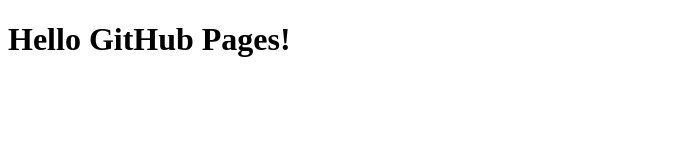
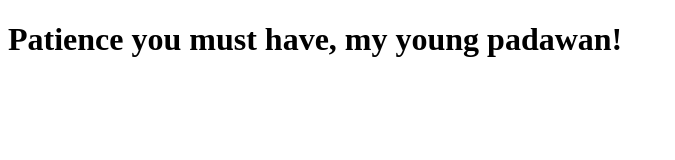
Before and after one commit to kartikramakrishna/kartikramakrishna.github.io, a plain HTML site: page index.html in a window 1280 px wide. Shown: the whole page, without its empty margins (0-675 px from the left). Drawn offline with Linux system fonts and the light colour scheme.

Commit message:
Changing page text

```diff
--- a/index.html
+++ b/index.html
@@ -2,9 +2,9 @@
 <html lang="en">
 <head>
   <meta charset="UTF-8">
-  <title>GitHub Pages Test</title>
+  <title>Kartik Ramakrishna</title>
 </head>
 <body>
-  <h1>Hello GitHub Pages!</h1>
+  <h1>Patience you must have, my young padawan!</h1>
 </body>
 </html>
```
